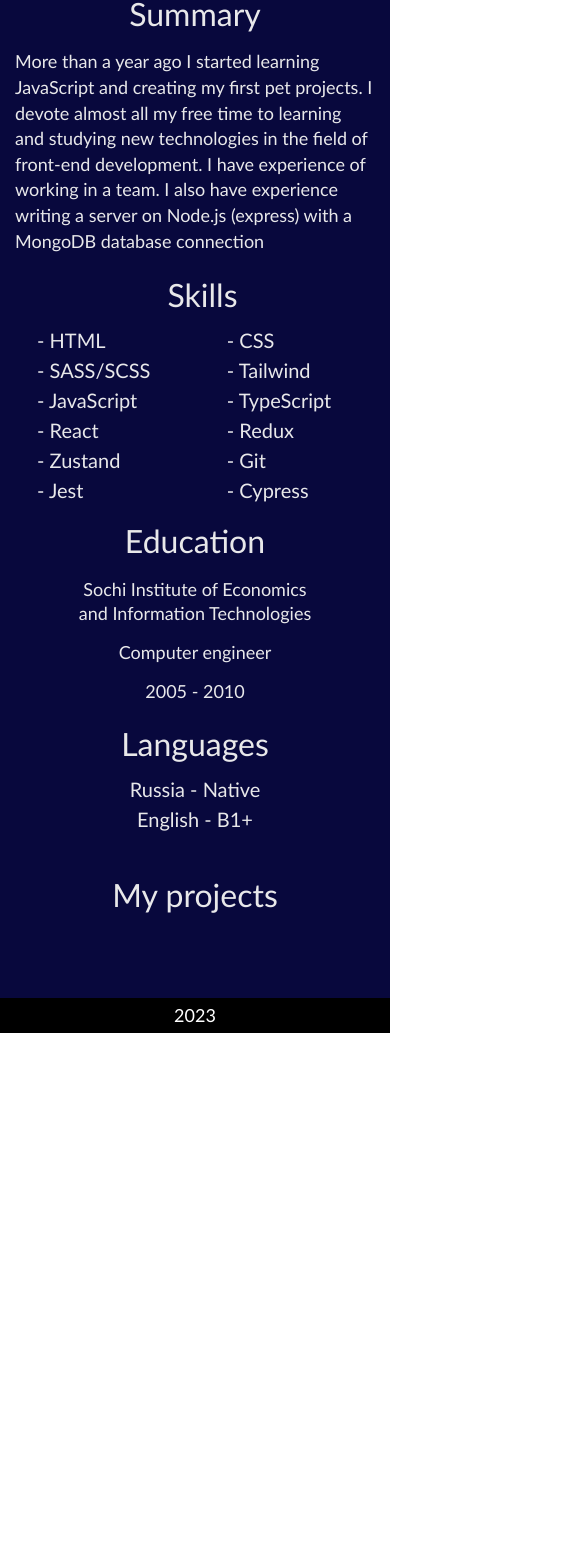
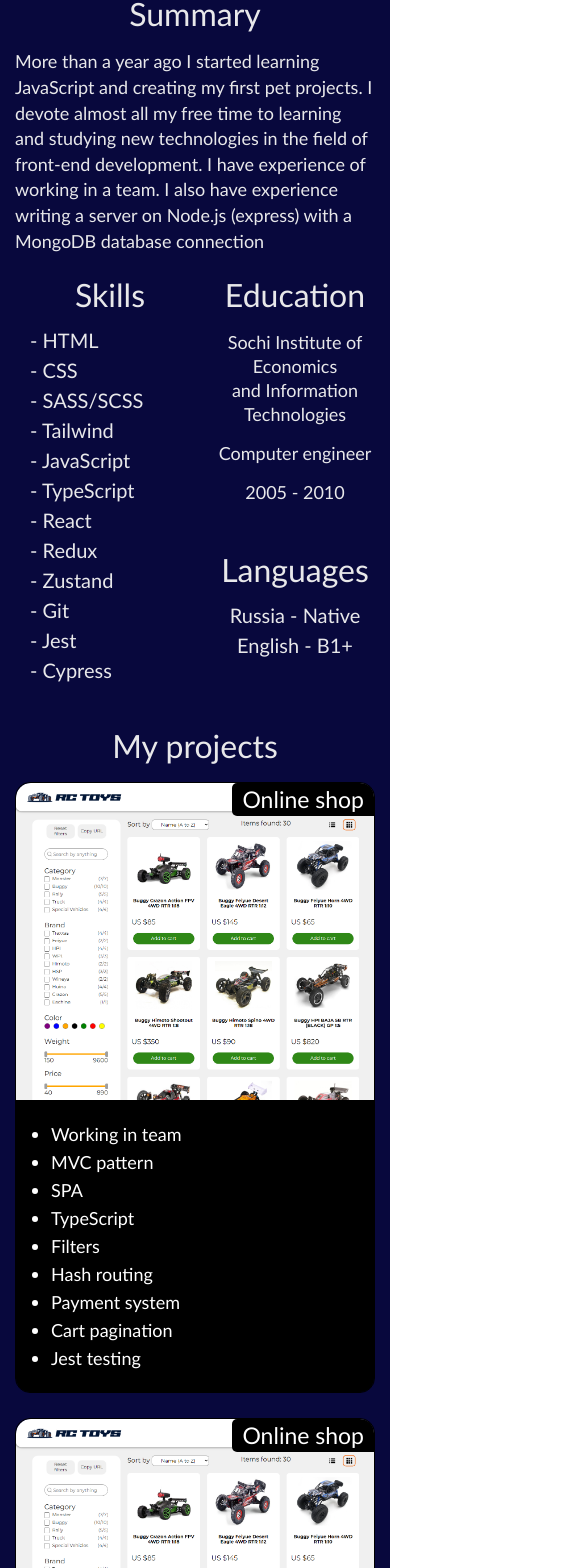
Before and after one commit to MaDKnighT404/my-cv, a React (Vite) app: page / in a window 390 px wide. Shown: the part 423-1991 px from the top of the page, 585 px wide, since content can reach past the window. Before the commit the page ends 1456 px from the top, so only its background shows below. Built offline with nearby package versions, Linux system fonts and the light colour scheme.

Commit message:
feat: add project section

```diff
--- a/src/components/Header/Header.module.scss
+++ b/src/components/Header/Header.module.scss
@@ -4,6 +4,7 @@
   justify-content: space-between;
   padding: 25px 15px 0px;
   gap: 50px;
+  margin: 0 auto;
 
   &-content {
     width: 970px;
--- a/src/components/Main/Main.module.scss
+++ b/src/components/Main/Main.module.scss
@@ -7,38 +7,32 @@
     max-width: 1200px;
     display: grid;
     grid-template-areas:
-    "skills sum sum"
-    "skills . . "
-    "skills educ lang "
-    "skills educ lang";
+      'skills sum sum'
+      'skills . . '
+      'skills educ lang '
+      'skills educ lang';
     grid-template-columns: 225px 1fr 1fr;
     gap: 25px;
 
-    @media (max-width: 790px) {
-      grid-template-columns: 150px 3fr 1fr;
+    @media (max-width: 768px) {
+      grid-template-areas:
+        'sum sum '
+        'skills educ'
+        'skills lang';
+      grid-template-columns: 175px 1fr;
+
     }
 
-    @media (max-width: 768px) {
-      grid-template-areas:
-      "sum sum"
-      "sum sum"
-      "skills educ"
-      "skills educ"
-      "lang lang";
-      grid-template-columns: 130px 1fr;
-    }
-
-    @media (max-width: 768px) {
-      grid-template-areas:
-      "sum"
-      "skills"
-      "educ"
-      "lang";
-      grid-template-columns:1fr;
-    }
+    // @media (max-width: 768px) {
+    //   grid-template-areas:
+    //   "sum"
+    //   "skills"
+    //   "educ"
+    //   "lang";
+    //   grid-template-columns:1fr;
+    // }
   }
 
   .work {
-
   }
 }
--- /dev/null
+++ b/src/components/Main/Projects/Project/Project.module.scss
@@ -0,0 +1,60 @@
+.project {
+  border: 1px solid black;
+  border-radius: 15px;
+  position: relative;
+  overflow: hidden;
+
+  &:hover &__img {
+    transform: scale(1.2, 1.2);
+    transform-origin: center center;
+  }
+
+  &__link {
+  }
+
+  &__title {
+    position: absolute;
+    background-color: black;
+    color: white;
+    top: 0;
+    right:0;
+    font-size: 23px;
+    padding: 5px 10px;
+    border-radius: 5px;
+    border-bottom-right-radius: 0;
+    z-index: 1;
+  }
+
+  &__img {
+    display: block;
+    width: 100%;
+    border-top-left-radius: 15px;
+    border-top-right-radius: 15px;
+    transition: 0.5s ease-in;
+  }
+}
+
+.description {
+  position: relative;
+  display: flex;
+  justify-content: space-between;
+  flex-wrap: wrap;
+  padding: 25px 0 25px 35px;
+  gap: 10px;
+  z-index: 2;
+  background-color: black;
+  color: white;
+  list-style:disc;
+
+  @media (max-width: 420px) {
+    padding: 25px 0 25px 35px;
+  }
+
+  &__item {
+    flex-basis: 45%;
+
+    @media (max-width: 420px) {
+      flex-basis: 100%;
+    }
+  }
+}
--- /dev/null
+++ b/src/components/Main/Projects/Project/Project.tsx
@@ -0,0 +1,24 @@
+import styles from './Project.module.scss';
+import rsToys from '@assets/projects_img/rs_toys.png';
+
+export const Project = () => {
+  return (
+    <li className={styles['project']}>
+      <a href="https://madknight404.github.io/online-store/" className={styles['project__link']}>
+        <h4 className={styles['project__title']}>Online shop</h4>
+        <img src={rsToys} alt="online shop" className={styles['project__img']} />
+        <ul className={styles['description']}>
+          <li className={styles['description__item']}>Working in team</li>
+          <li className={styles['description__item']}>MVC pattern</li>
+          <li className={styles['description__item']}>SPA</li>
+          <li className={styles['description__item']}>TypeScript</li>
+          <li className={styles['description__item']}>Filters</li>
+          <li className={styles['description__item']}>Hash routing</li>
+          <li className={styles['description__item']}>Payment system</li>
+          <li className={styles['description__item']}>Cart pagination</li>
+          <li className={styles['description__item']}>Jest testing</li>
+        </ul>
+      </a>
+    </li>
+  );
+};
--- /dev/null
+++ b/src/components/Main/Projects/Project/index.ts
@@ -0,0 +1 @@
+export * from './Project';
--- a/src/components/Main/Projects/Projects.module.scss
+++ b/src/components/Main/Projects/Projects.module.scss
@@ -1,7 +1,17 @@
 .projects {
   margin-top: 50px;
+
   &__title {
     text-align: center;
-
   }
 }
+
+.projects-list {
+  display: grid;
+  gap: 25px;
+  grid-template-columns: 1fr 1fr;
+
+  @media (max-width: 768px) {
+    grid-template-columns: 1fr;
+  }
+}
--- a/src/components/Main/Projects/Projects.tsx
+++ b/src/components/Main/Projects/Projects.tsx
@@ -1,18 +1,13 @@
+import { Project } from './Project';
 import styles from './Projects.module.scss';
 export const Projects = () => {
   return (
     <article className={styles.projects}>
       <h2 className={styles.projects__title}>My projects</h2>
-      <ul className={styles.projects__list}>
-        <li className={styles.projects__item}>
-          <img src="" alt="" />
-          <p className={styles.projects}></p>
-        </li>
-        <li className={styles.projects__item}></li>
-        <li className={styles.projects__item}></li>
-        <li className={styles.projects__item}></li>
-        <li className={styles.projects__item}></li>
-        <li className={styles.projects__item}></li>
+      <ul className={styles['projects-list']}>
+        <Project />
+        <Project />
+        <Project />
       </ul>
     </article>
   );
--- a/src/components/Main/Skills/Skills.module.scss
+++ b/src/components/Main/Skills/Skills.module.scss
@@ -21,15 +21,15 @@
 
   &__list-item {
     font-size: 20px;
+    flex-basis: 100%;
+    // @media (max-width: 768px) {
+    //   padding-left: 30px;
+    //   flex-basis: 45%;
+    // }
 
-    @media (max-width: 768px) {
-      padding-left: 30px;
-      flex-basis: 45%;
-    }
-
-    @media (max-width: 420px) {
-      padding-left: 7px;
-      flex-basis: 45%;
-    }
+    // @media (max-width: 420px) {
+    //   padding-left: 7px;
+    //   flex-basis: 45%;
+    // }
   }
 }
```
Also changed, not shown: src/assets/projects_img/rs_toys.png (added).
